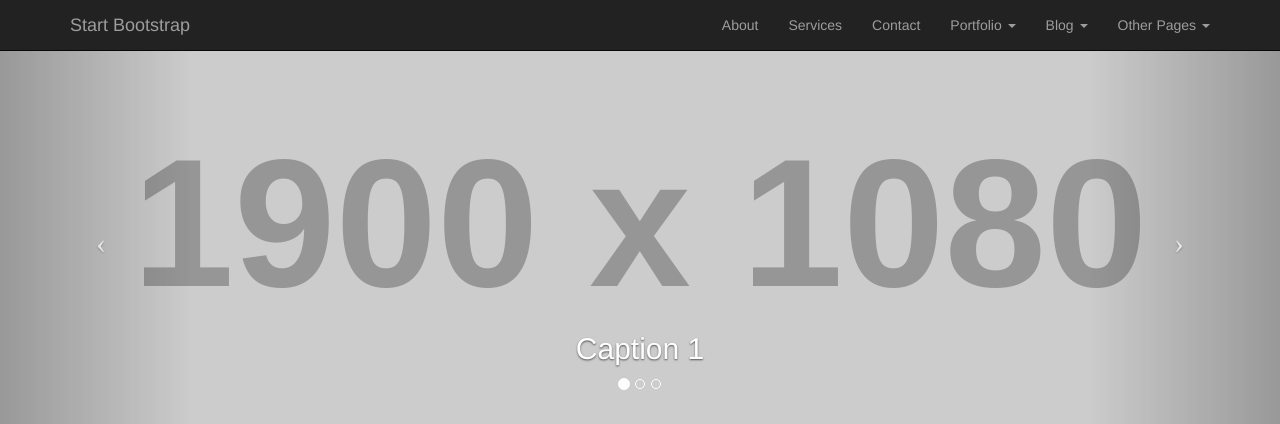
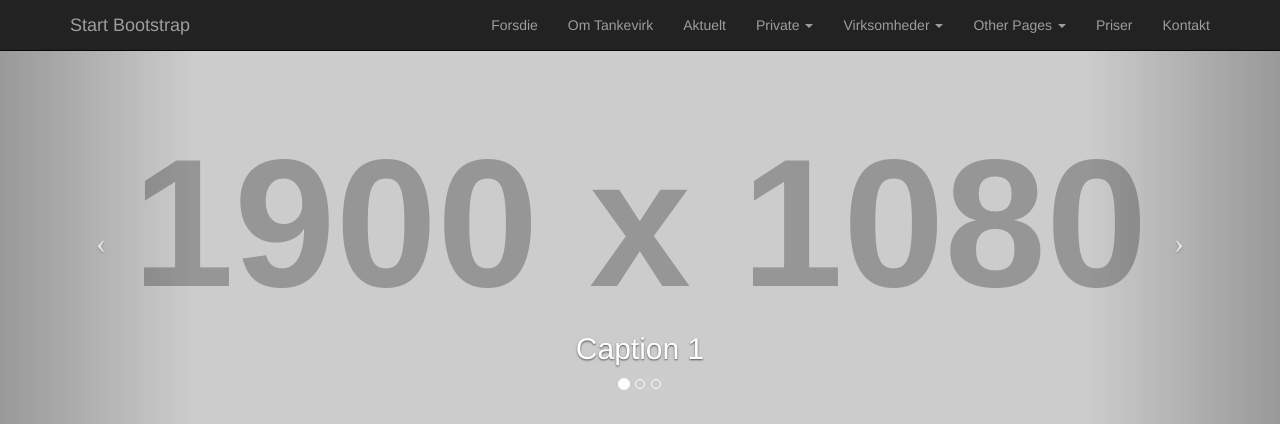
Before and after one commit to nadiaaamand/Tankevirk, a PHP site: page / in a window 1280 px wide. Shown: the top 424 px of the page. Run offline with PHP 8.4, Linux system fonts and the light colour scheme; grey boxes labelled with a size stand in for pictures from a placeholder-image service; some libraries are stand-ins or nearby versions.

Commit message:
Playing with the menu

```diff
--- a/index.php
+++ b/index.php
@@ -49,45 +49,46 @@
             <div class="collapse navbar-collapse" id="bs-example-navbar-collapse-1">
                 <ul class="nav navbar-nav navbar-right">
                     <li>
-                        <a href="about.html">About</a>
+                        <a href="index.php">Forsdie</a>
                     </li>
                     <li>
-                        <a href="services.html">Services</a>
+                        <a href="om.php">Om Tankevirk</a>
                     </li>
                     <li>
-                        <a href="contact.html">Contact</a>
+                        <a href="aktuelt.php">Aktuelt</a>
                     </li>
+
                     <li class="dropdown">
-                        <a href="#" class="dropdown-toggle" data-toggle="dropdown">Portfolio <b class="caret"></b></a>
+                        <a href="#" class="dropdown-toggle" data-toggle="dropdown">Private <b class="caret"></b></a>
                         <ul class="dropdown-menu">
                             <li>
-                                <a href="portfolio-1-col.html">1 Column Portfolio</a>
+                                <a href="eksamensangst.php">Eksamensangst</a>
                             </li>
                             <li>
-                                <a href="portfolio-2-col.html">2 Column Portfolio</a>
+                                <a href="terapi.php">Terapi</a>
                             </li>
                             <li>
-                                <a href="portfolio-3-col.html">3 Column Portfolio</a>
+                                <a href="hypnose.php">Hypnose</a>
                             </li>
                             <li>
-                                <a href="portfolio-4-col.html">4 Column Portfolio</a>
+                                <a href="coaching.php">Coaching</a>
                             </li>
                             <li>
-                                <a href="portfolio-item.html">Single Portfolio Item</a>
+                                <a href="detsigerkunder.php">Det siger kunderne</a>
                             </li>
                         </ul>
                     </li>
                     <li class="dropdown">
-                        <a href="#" class="dropdown-toggle" data-toggle="dropdown">Blog <b class="caret"></b></a>
+                        <a href="#" class="dropdown-toggle" data-toggle="dropdown">Virksomheder <b class="caret"></b></a>
                         <ul class="dropdown-menu">
                             <li>
-                                <a href="blog-home-1.html">Blog Home 1</a>
+                                <a href="coaching_virksomhed.php">Coaching i virksomheder</a>
                             </li>
                             <li>
-                                <a href="blog-home-2.html">Blog Home 2</a>
+                                <a href="kurser_kommunikation.php">Kurser i kommunikation</a>
                             </li>
                             <li>
-                                <a href="blog-post.html">Blog Post</a>
+                                <a href="erhvervskundesiger.php">Det siger erhverskunderne</a>
                             </li>
                         </ul>
                     </li>
@@ -109,7 +110,14 @@
                             <li>
                                 <a href="pricing.html">Pricing Table</a>
                             </li>
+
                         </ul>
+                    </li>
+                    <li>
+                        <a href="priser.php">Priser</a>
+                    </li>
+                    <li>
+                        <a href="kontakt.php">Kontakt</a>
                     </li>
                 </ul>
             </div>
```
